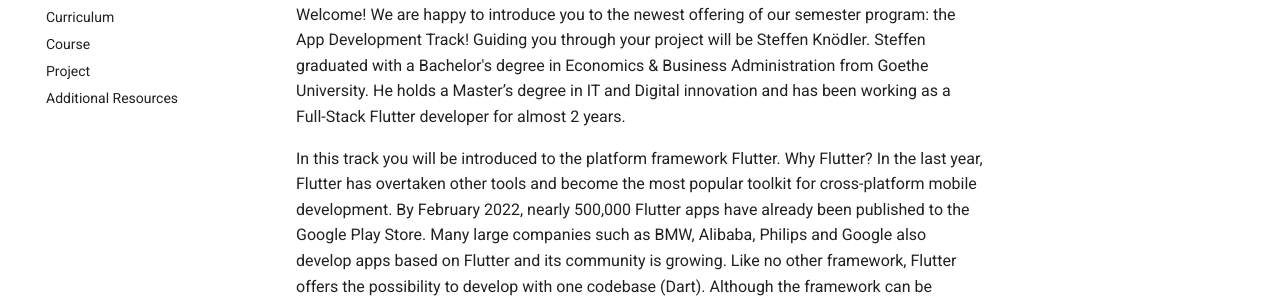
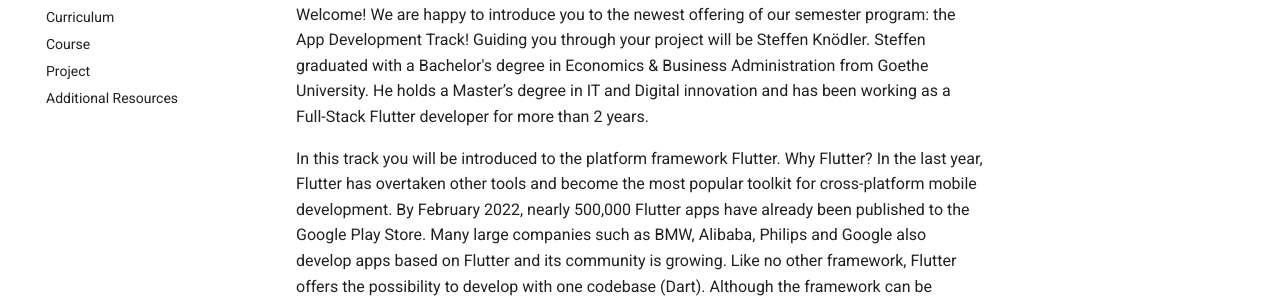
Before and after one commit to tech-academy-ev/app_development, an MkDocs documentation site: the page built from docs/index.md, in a window 1280 px wide and 1078 px high. Shown: the part 229-529 px from the top of the window. Built offline with MkDocs 1.6.1 and Material for MkDocs 9.7.7, drawn with Linux system fonts in a browser that asks for light colours.

Commit message:
Update index.md

```diff
--- a/docs/index.md
+++ b/docs/index.md
@@ -2,7 +2,7 @@
 
 ## Introduction
 Welcome!
-We are happy to introduce you to the newest offering of our semester program: the App Development Track!  Guiding you through your project will be Steffen Knödler. Steffen graduated with a Bachelor's degree in Economics & Business Administration from Goethe University. He holds a Master’s degree in IT and Digital innovation and has been working as a Full-Stack Flutter developer for almost 2 years.
+We are happy to introduce you to the newest offering of our semester program: the App Development Track!  Guiding you through your project will be Steffen Knödler. Steffen graduated with a Bachelor's degree in Economics & Business Administration from Goethe University. He holds a Master’s degree in IT and Digital innovation and has been working as a Full-Stack Flutter developer for more than 2 years.
 
 In this track you will be introduced to the platform framework Flutter. Why Flutter?  In the last year, Flutter has overtaken other tools and become the most popular toolkit for cross-platform mobile development. By February 2022, nearly 500,000 Flutter apps have already been published to the Google Play Store. Many large companies such as BMW, Alibaba, Philips and Google also develop apps based on Flutter and its community is growing. Like no other framework, Flutter offers the possibility to develop with one codebase (Dart).  Although the framework can be compiled for other platforms, such as web, macOS and Windows, this course will focus primarily on mobile app development, as it is very mature in mobile app development on Android and iOS.
 
```
